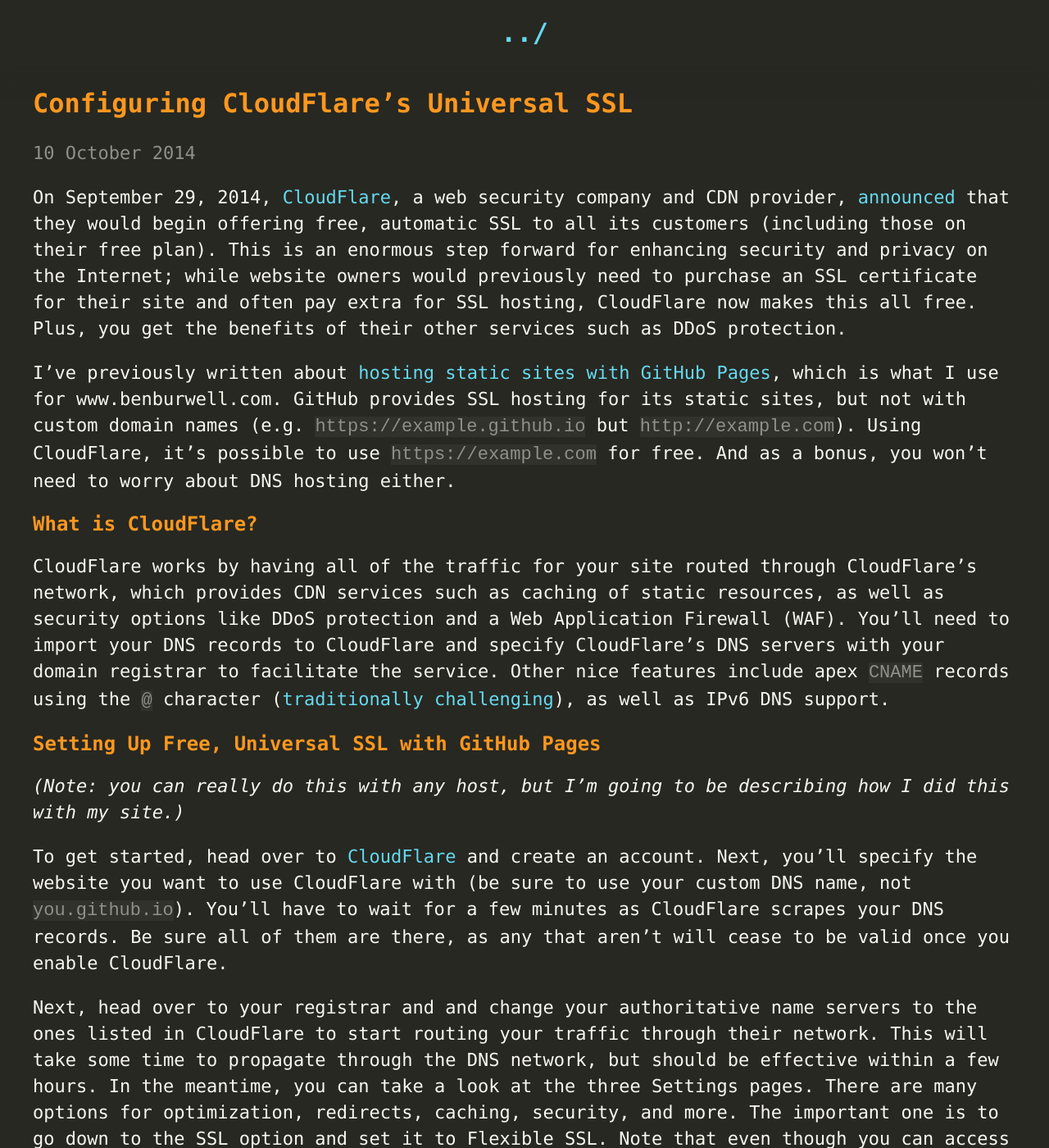
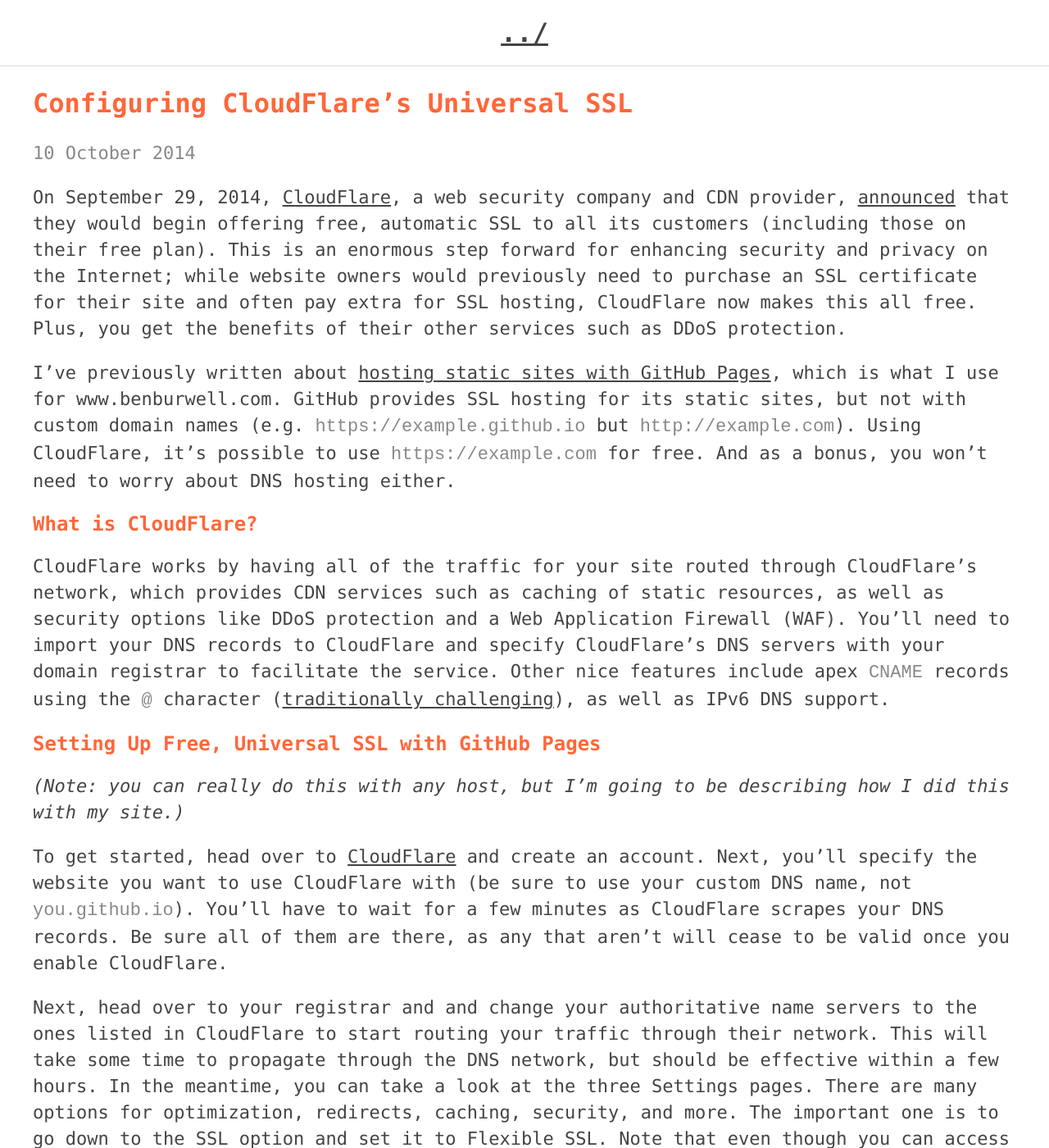
Before and after one commit to benburwell/benburwell.github.io, a Jekyll site: the page built from _posts/2014-10-11-configuring-cloudflare-universal-ssl.markdown, in a window 1280 px wide and 1400 px high. Shown: the whole window at 82% size. Built offline with Jekyll 4.4.1, drawn with Linux system fonts in a browser that asks for light colours; some of the changed text lies outside the part shown.

Commit message:
Update site theme

```diff
--- a/_includes/site.scss
+++ b/_includes/site.scss
@@ -1,21 +1,8 @@
-$monokai-royal-blue: #204a87;
-$monokai-dark-blue: #243955;
-$monokai-gray-0: #272822;
-$monokai-gray-1: #31322c;
-$monokai-gray-2: #3c3d37;
-$monokai-forest: #46830c;
-$monokai-gray-3: #49483e;
-$monokai-gray-4: #64645e;
-$monokai-blue: #66d9ef;
-$monokai-tan: #75715e;
-$monokai-red: #8b0807;
-$monokai-gray-5: #90908a;
-$monokai-lime: #a6e22e;
-$monokai-violet: #ae81ff;
-$monokai-yellow: #e6db74;
-$monokai-light: #f8f8f0;
-$monokai-magenta: #f92672;
-$monokai-orange: #fd971f;
+$dark-gray: #444;
+$medium-gray: #888;
+$light-gray: #ddd;
+$primary-color: #FF6639;
+$link-color: #476AE0;
 
 $base-font-size: 22px;
 $monospace: Consolas, "Liberation Mono", Menlo, Courier, monospace !default;
@@ -29,13 +16,12 @@
 }
 
 .muted {
-  color: $monokai-gray-5;
+	color: $medium-gray;
 }
 
 body {
 	font-family: $monospace;
-  background-color: $monokai-gray-0;
-  color: $monokai-light;
+	color: $dark-gray;
 	font-size: $base-font-size;
 	padding: 5rem 0 0 0;
 	margin: 0;
@@ -50,8 +36,9 @@
 	padding: 0;
 	margin: 0;
 	text-align: center;
-  background-color: $monokai-gray-0;
-  box-shadow: 0 1rem 1rem $monokai-gray-0;
+	background-color: rgba(255, 255, 255, 0.85);
+	z-index: 10;
+	border-bottom: 1px solid $light-gray;
 }
 
 footer {
@@ -66,14 +53,14 @@
 
 h1 {
 	@include container;
-  color: $monokai-orange;
+	color: $primary-color;
 	font-size: 2rem;
 	font-weight: bold;
 }
 
 h2 {
 	@include container;
-  color: $monokai-orange;
+	color: $primary-color;
 	font-size: 1.5rem;
 	font-weight: bold;
 }
@@ -108,12 +95,11 @@
 }
 
 kbd {
-  color: $monokai-lime;
+	color: $primary-color;
 }
 
 code {
-  color: $monokai-gray-5;
-  background-color: $monokai-gray-1;
+	color: $medium-gray;
 }
 
 hr {
@@ -123,7 +109,7 @@
 	text-align: center;
 	&:after {
 		@extend .muted;
-    content: '~ ~ ~';
+		content: '##';
 	}
 }
 
@@ -135,20 +121,15 @@
 	font-style: italic;
 	p {
 		box-sizing: border-box;
-    border-left: 1rem solid $monokai-gray-1;
-    padding: 0 1rem;
+		padding: 0 3rem;
 	}
 }
 
 a {
-  color: $monokai-blue;
-  text-decoration: none;
+	color: $dark-gray;
+	text-decoration: underline;
 	&:hover {
-    color: $monokai-magenta;
-  }
-  &:focus {
-    background-color: $monokai-blue;
-    color: $monokai-gray-0;
+		color: $primary-color;
 	}
 }
 
@@ -158,6 +139,22 @@
 
 aside {
 	@extend .muted;
+	@include container;
+	&:before {
+		display: block;
+		content: '/*';
+	}
+	&:after {
+		display: block;
+		white-space: pre;
+		content: ' */';
+	}
+	&>* {
+		margin-left: 1rem;
+	}
+	a {
+		color: $medium-gray;
+	}
 }
 
 .text-center {
@@ -189,13 +186,9 @@
 .highlight {
 	margin: 0;
 	padding: 1rem;
-  background-color: $monokai-gray-1;
+	background-color: $dark-gray;
 }
 
 .highlight pre {
 	@include container;
 }
-
-.hl.string {
-  color: $monokai-yellow;
-}
--- a/_posts/2014-10-11-configuring-cloudflare-universal-ssl.markdown
+++ b/_posts/2014-10-11-configuring-cloudflare-universal-ssl.markdown
@@ -29,11 +29,12 @@
 
 Next, head over to your registrar and and change your authoritative name servers to the ones listed in CloudFlare to start routing your traffic through their network. This will take some time to propagate through the DNS network, but should be effective within a few hours. In the meantime, you can take a look at the three Settings pages. There are many options for optimization, redirects, caching, security, and more. The important one is to go down to the SSL option and set it to Flexible SSL. Note that even though you can access your GitHub pages site over SSL, trying to do so with full SSL through CloudFlare will result in an “Unknown Site” error from GitHub.
 
-<hr>
-
-_Update on 22 May, 2015:_ Since this article was published, CloudFlare has [updated their dashboard](https://support.cloudflare.com/hc/en-us/articles/205075117-FAQ-New-CloudFlare-Dashboard). Now, the settings for SSL are located under the ["Crypto" tab](https://www.cloudflare.com/a/crypto) for your website. The Page Rules as described below are still configured the same way, but now found under the ["Page Rules" tab](https://www.cloudflare.com/a/page-rules).
-
-<hr>
+<aside>
+	<p>
+		<em>Update on 22 May, 2015:</em>
+		Since this article was published, CloudFlare has <a href="https://support.cloudflare.com/hc/en-us/articles/205075117-FAQ-New-CloudFlare-Dashboard">updated their dashboard</a>. Now, the settings for SSL are located under the <a href="https://www.cloudflare.com/a/crypto">"Crypto" tab</a> for your website. The page rules as described below are still configured the same way, but now found under the <a href="https://www.cloudflare.com/a/page-rules">"Page Rules" tab</a>.
+	</p>
+</aside>
 
 On the free tier, CloudFlare states that it will take up to 24 hours to provision the SSL certificate for your site. In my case, it only took a few hours. Using one of their paid plans will result in immediate provision. You can check in on whether the certificate has been provisioned by trying to navigate to https://yoursite.com. You’ll likely get a domain mismatch SSL error as CloudFlare defaults to a different certificate until yours has been provisioned. Once you stop receiving the error, you’re good to go!
 
--- a/projects/index.html
+++ b/projects/index.html
@@ -15,11 +15,11 @@
   {% endif %}
 </h2>
 <section>
-  <p class="muted sans">
+  <p class="muted">
     {{ project.tech }}
     {% if project.github %}
       &bull;
-      <a href="https://github.com/{{ project.github }}">{{ project.github }}</a>
+      <a class="muted" href="https://github.com/{{ project.github }}">{{ project.github }}</a>
     {% endif %}
   </p>
   <p>{{ project.description }}</p>
```
Lines whose indentation alone changed are shown as unchanged.
